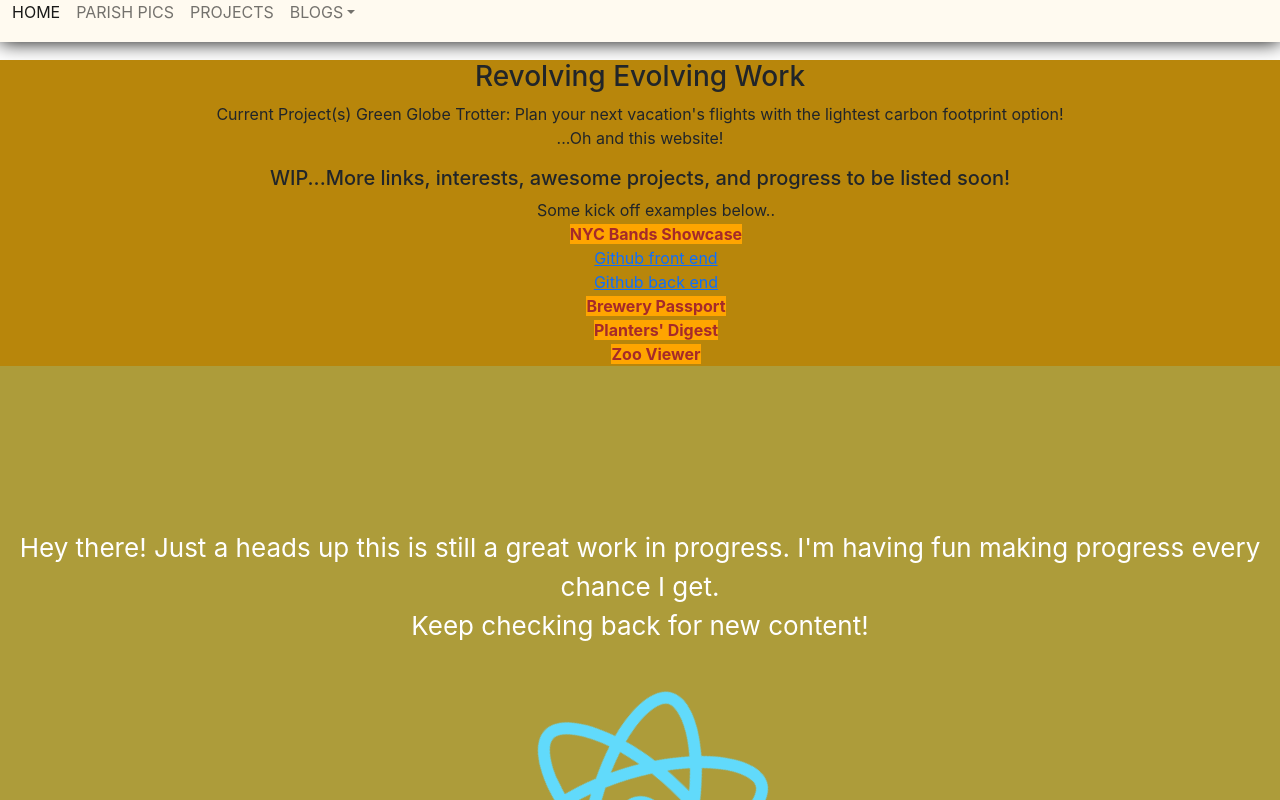
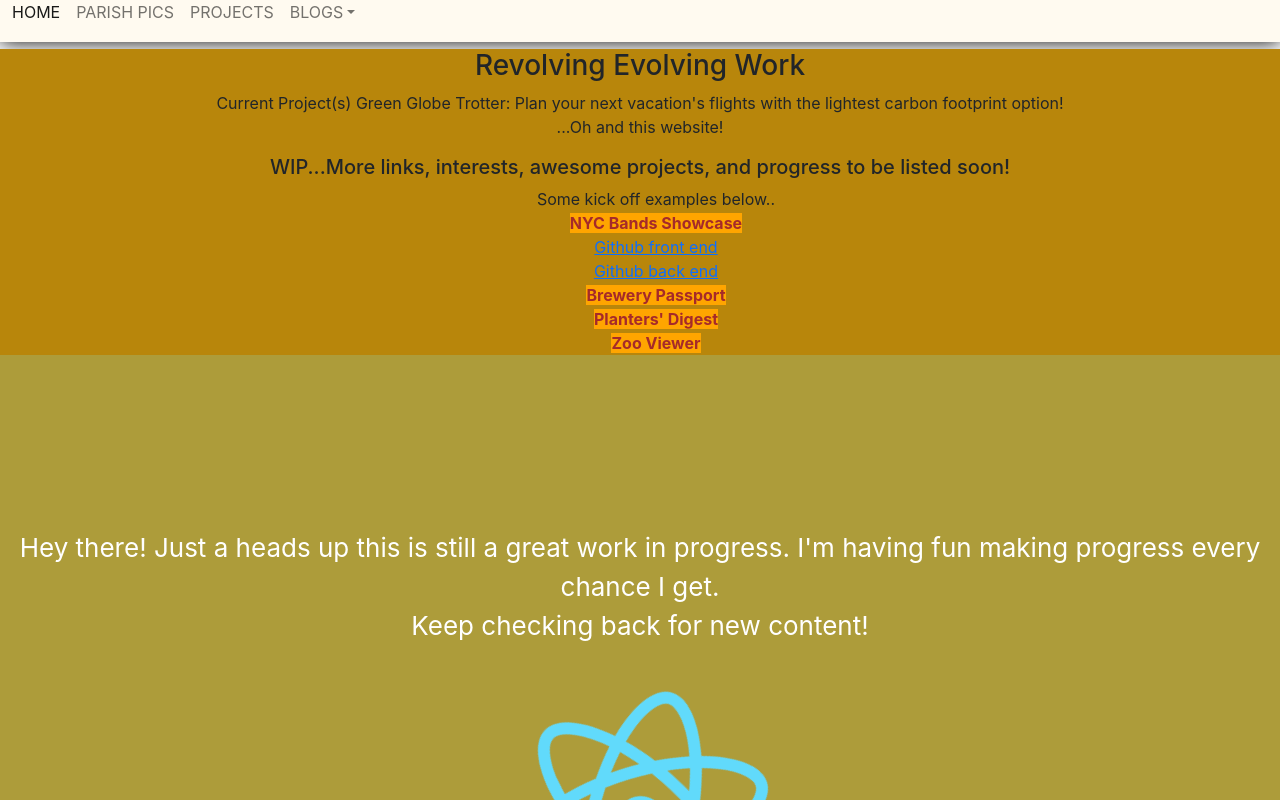
Before and after one commit to ParishBen/parishs-place, a React (Create React App) app: page /projects in a window 1280 px wide. Shown: the top 800 px of the page. Built offline with nearby package versions, Linux system fonts and the light colour scheme.

Commit message:
styling changes positioning

```diff
--- a/src/Projects.js
+++ b/src/Projects.js
@@ -32,7 +32,7 @@ const Projects = () => {
     //const [buttonBIsHovering, buttonBHoverProps] = useHover()
 
     return (
-        <div style={{backgroundColor:'darkgoldenrod', position:'relative',top:'20pt'}}>
+        <div style={{backgroundColor:'darkgoldenrod', position:'relative',top:'12pt'}}>
 
         <h3>Revolving Evolving Work</h3>
         <p> Current Project(s)
```
